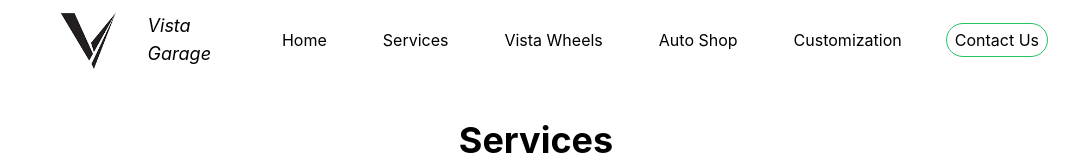
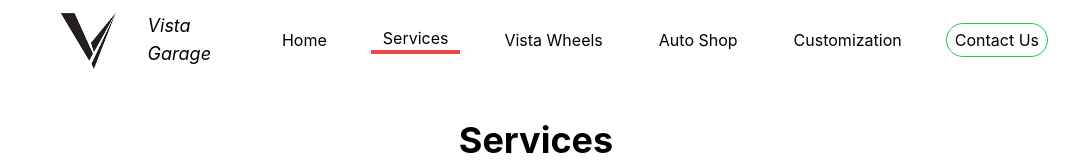
Before and after one commit to Elvissunguti/vista-garage, a React (Create React App) app: page /services in a window 1280 px wide. Shown: the top 160 px of the page, without its empty margins (104-1183 px from the left). Built offline with nearby package versions, Linux system fonts and the light colour scheme.

Commit message:
Added stylings

```diff
--- a/src/App.js
+++ b/src/App.js
@@ -23,10 +23,10 @@ function App() {
       <Suspense fallback={<div>Site Loading...</div>}>
         <Routes>
           <Route path="/" element={<Home />} />
-          <Route path="/Services" element={<Services />} />
-          <Route path= "/vista wheels" element={<Wheels />} />
-          <Route path='/Auto Shop' element={<AutoShop />} />
-          <Route path='/Customization' element={<Customization/>} />
+          <Route path="/services" element={<Services />} />
+          <Route path= "/vista_wheels" element={<Wheels />} />
+          <Route path='/auto_shop' element={<AutoShop />} />
+          <Route path='/customization' element={<Customization/>} />
 
           <Route path="/engine diagnostics" element={<Engine />} />
           <Route path="/tyre wheel" element={<TyreWheel />} />
@@ -35,9 +35,7 @@ function App() {
           <Route path="/belts and hoses" element={<Belts />} />
           <Route path="/lube oil filters" element={<OilFilters />} />
           <Route path="/car wash" element={<CarWash />} />
-
-
-          <Route path="/contact us" element={<Contacts />} />
+          <Route path="/contact_us" element={<Contacts />} />
         </Routes>
 
       </Suspense>
--- a/src/Components/Hero/Nav.jsx
+++ b/src/Components/Hero/Nav.jsx
@@ -1,83 +1,64 @@
 import React, { useEffect, useState } from "react";
-import { Link } from "react-router-dom";
+import { Link, useLocation } from "react-router-dom";
 import logo from "../../Assets/Logo/logo.png";
 import { AiOutlineMenu } from "react-icons/ai";
 
+const Nav = () => {
+    const [sticky, setSticky] = useState("#");
+    const [active, setActive] = useState(false);
+    const location = useLocation();
 
-const Nav = () => {
-    const [sticky, setSticky] = useState("#")
-    const  [active, setActive] = useState(false);
-
+    useEffect(() => {
         const navFunc = () => {
             window.addEventListener("scroll", () => {
-            if(window.pageYOffset >= 100){
-                return setSticky("sticky")
+                if (window.pageYOffset >= 100) {
+                    return setSticky("sticky");
                 }
-            setSticky("#")
+                setSticky("#");
             });
         };
-
-    useEffect(() => {
         navFunc();
-    },[])
+    }, []);
 
     const navLinks = [
-        {name: "Home"},
-        {name: "Services"},
-        {name: "Vista Wheels"},
-        {name: "Auto Shop"},
-        {name: "Customization"},
-        {name: "Contact Us"}
+        { name: "Home" },
+        { name: "Services" },
+        { name: "Vista Wheels" },
+        { name: "Auto Shop" },
+        { name: "Customization" },
+        { name: "Contact Us" }
     ];
-    // disable nav onscroll
-    window.addEventListener("scroll", ()=> {
-        return setActive(false);
-    });
-    return(
-        <nav className={`py-0 md:px-2 z-50 ${
-            sticky === "sticky" ? `fixed w-full top-0 bg-white` : ""
 
+    return (
+        <nav className={`py-0 md:px-2 z-50 ${sticky === "sticky" ? `fixed w-full top-0 bg-white` : ""}`}>
+            <div className="relative flex flex-row justify-between mx-auto items-center max-w-5xl xl:max-w-7xl">
+                <Link to="/" className="flex flex-row h-20 items-center md:h-20 lg:h-20 xl:h-20 z-50">
+                    <img src={logo} alt="Logo" className="w-full h-full object-cover z-[-10] bg-transparent" />
+                    <p className="-ml-3 italic text-bold md:text-lg">Vista Garage</p>
+                </Link>
+                <ul className={`flex flex-col items-center absolute ${active ? `top-[4rem]` : `top-[-450%]`} duration-500 w-full pb-4 bg-white space-y-3 md:flex-row md:pb-0 md:space-y-0 md:pb-0 md:relative md:w-max md-top-0 lg:space-x-8`}>
+                    {navLinks.map((navLink, i) => (
+                        <li key={i} className={`xl:text-xl ${
+                            navLink.name === "Contact Us"
+                                ? `border border-green-500 py-2 px-5 md:py-1 lg:px-2 rounded-full hover:bg-green-500 hover:text-white duration-700 `
+                                : location.pathname === `/${navLink.name.toLowerCase().replace(/\s/g, "_")}`
+                                    ? "px-3 border-b-4 border-red-500 duration-300"
+                                    : "px-3 duration-300"
                         }`}>
-          <div className="relative flex flex-row justify-between mx-auto items-center max-w-5xl xl:max-w-7xl">
-            <Link to="/"
-            className="flex flex-row h-20 items-center md:h-20 lg:h-20 xl:h-20 z-50">
-            <img src={logo} alt="" className="w-full h-full object-cover z-[-10] bg-transparent" />
-            <p className="-ml-3 italic text-bold md:text-lg">
-                Vista Garage
-            </p>
-            </Link>
-            <ul className={`flex flex-col items-center absolute ${
-                active ? `top-[4rem]` : `top-[-450%]`
-                } duration-500 w-full pb-4 bg-white space-y-3 md:flex-row md:pb-0 md:space-y-0 md:pb-0 md:relative md:w-max md-top-0 lg:space-x-8`}>
-                {navLinks.map((navLink, i) => (
-                    <li key={i}
-                    className={`xl:text-xl ${
-                        navLink.name === `Contact Us`
-                        ? `border border-green-500 py-2 px-5 md:py-1 lg:px-2 rounded-full hover:bg-green-500 hover:text-white duration-700 `
-                        : `px-3 hover:border-b-4 hover:border-red-500 duration-300`
-                    }`}
+                            <Link
+                                to={navLink.name === "Home" ? "/" : `/${navLink.name.toLowerCase().replace(/\s/g, "_")}`}
                             >
-                        <Link to={
-                            navLink.name === `Home`
-                            ? `/`
-                            : `/${
-                                navLink.name.charAt(0).toLocaleLowerCase() +
-                                navLink.name.slice(1)
-                            }`
-                        }>
                                 {navLink.name}
                             </Link>
                         </li>
                     ))}
-
                 </ul>
-            <div className="flex mr-1 z-50 md:hidden"
-            onClick={() => setActive(!active)}>
+                <div className="flex mr-1 z-50 md:hidden" onClick={() => setActive(!active)}>
                     <AiOutlineMenu className="text-2xl" />
-
                 </div>
             </div>
         </nav>
-    )
-}
+    );
+};
+
 export default Nav;
--- a/src/Components/Services/Belts.jsx
+++ b/src/Components/Services/Belts.jsx
@@ -54,7 +54,7 @@ const Belts = () => {
                         <h2 className="font-bold text-2xl">POPULAR QUESTIONS</h2>
                        <div>
                        {question.map((panel, index) => (
-        <div className="panel" key={index}>
+          <div className="panel" key={index}>
           <div className={`panel-header ${openIndex === index ? 'open' : ''}`} onClick={() => handlePanelClick(index)}>
             {panel.title}
           </div>
```
Lines whose indentation alone changed are shown as unchanged.
